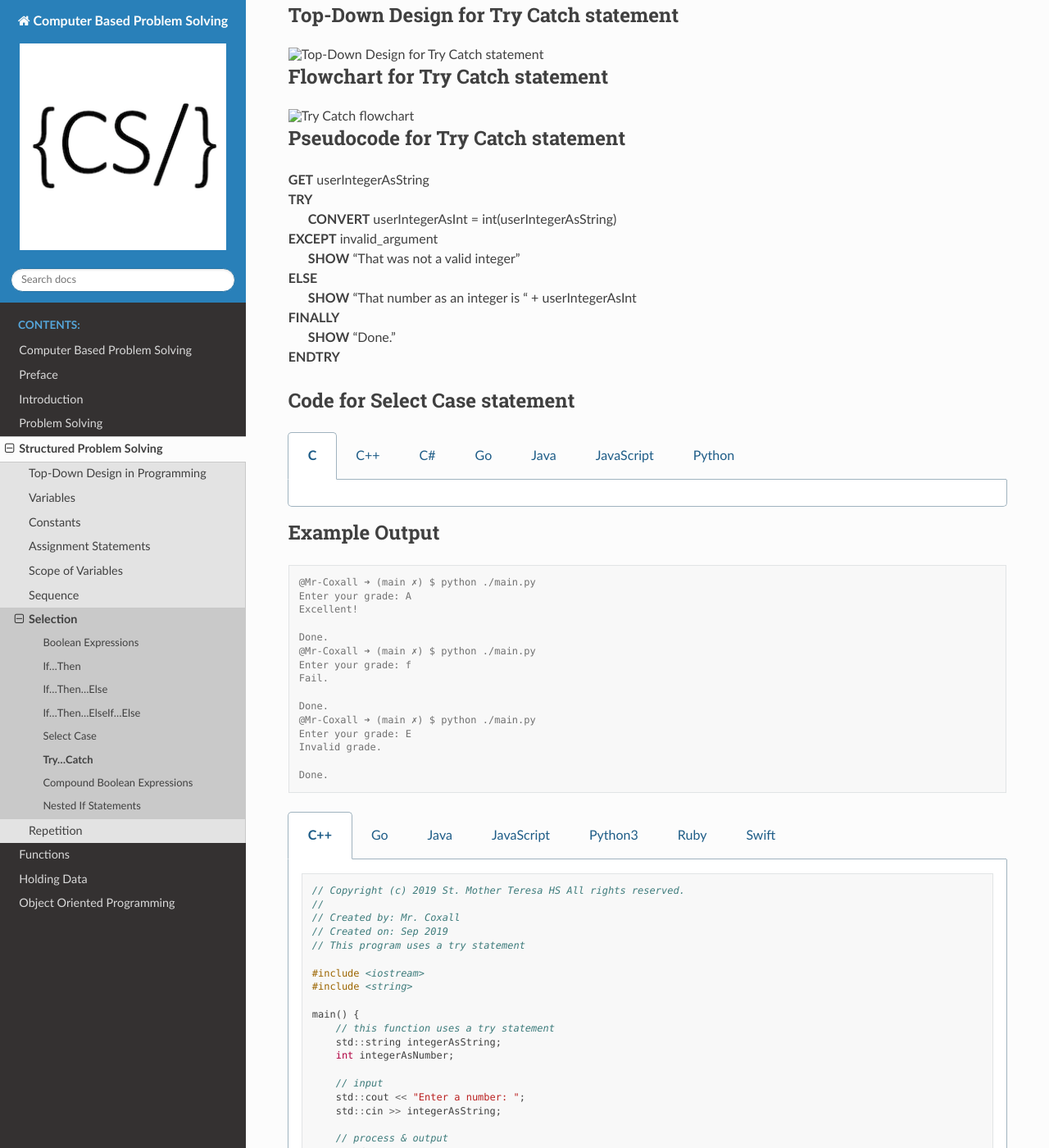
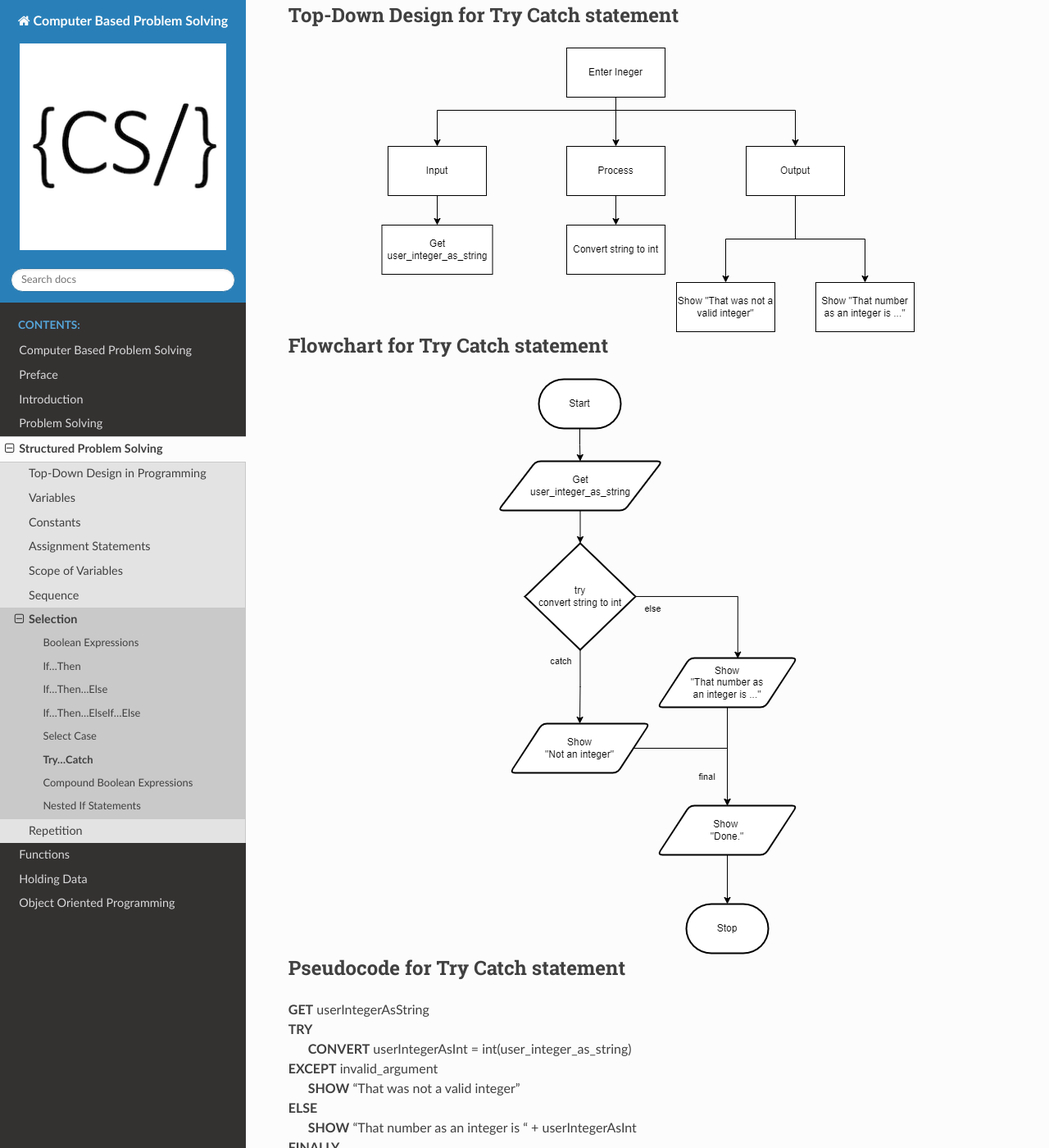
Before and after one commit to Mr-Coxall/Computer-Based-Problem-Solving, a Sphinx documentation site: the page built from docs/structured-problem-solving/try-catch.rst, in a window 1280 px wide and 1400 px high, scrolled down 830 px. Shown: the whole window at 82% size. Built offline with Sphinx 7.4.7 and the Read the Docs theme 2.0.0, drawn with Linux system fonts in a browser that asks for light colours; pages that are not in the unit, such as notebooks, are missing from menus.

Commit message:
try catch first cut

```diff
--- a/docs/structured-problem-solving/try-catch.rst
+++ b/docs/structured-problem-solving/try-catch.rst
@@ -38,7 +38,7 @@ Pseudocode for Try Catch statement
 ^^^^^^^^^^^^^^^^^^^^^^^^^^^^^^^^^^
 | **GET** userIntegerAsString
 | **TRY**
-|    **CONVERT** userIntegerAsInt = int(userIntegerAsString)
+|    **CONVERT** userIntegerAsInt = int(user_integer_as_string)
 | **EXCEPT** invalid_argument
 |    **SHOW** "That was not a valid integer"
 | **ELSE**
```
Also changed, not shown: docs/structured-problem-solving/images/flowchart-try-catch.png (added), docs/structured-problem-solving/images/top-down-try-catch.png (added), 2 other files.
